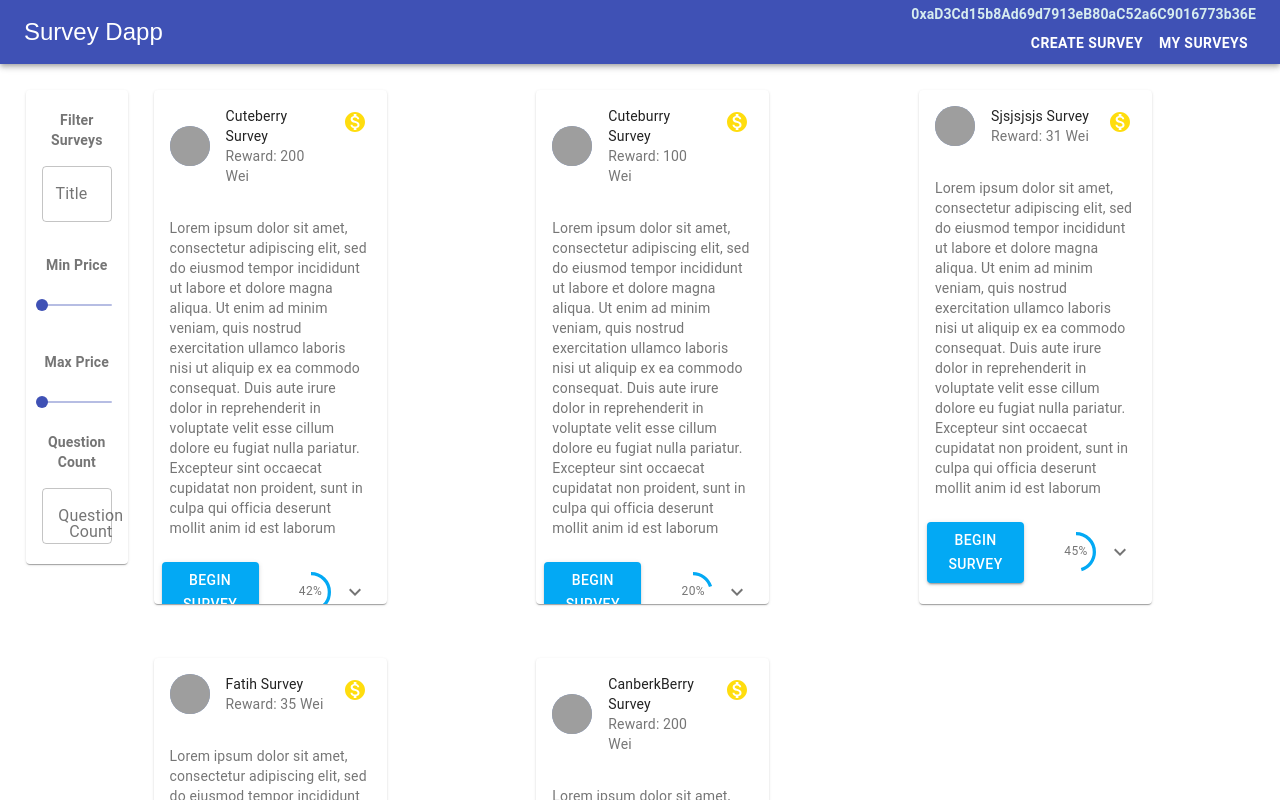
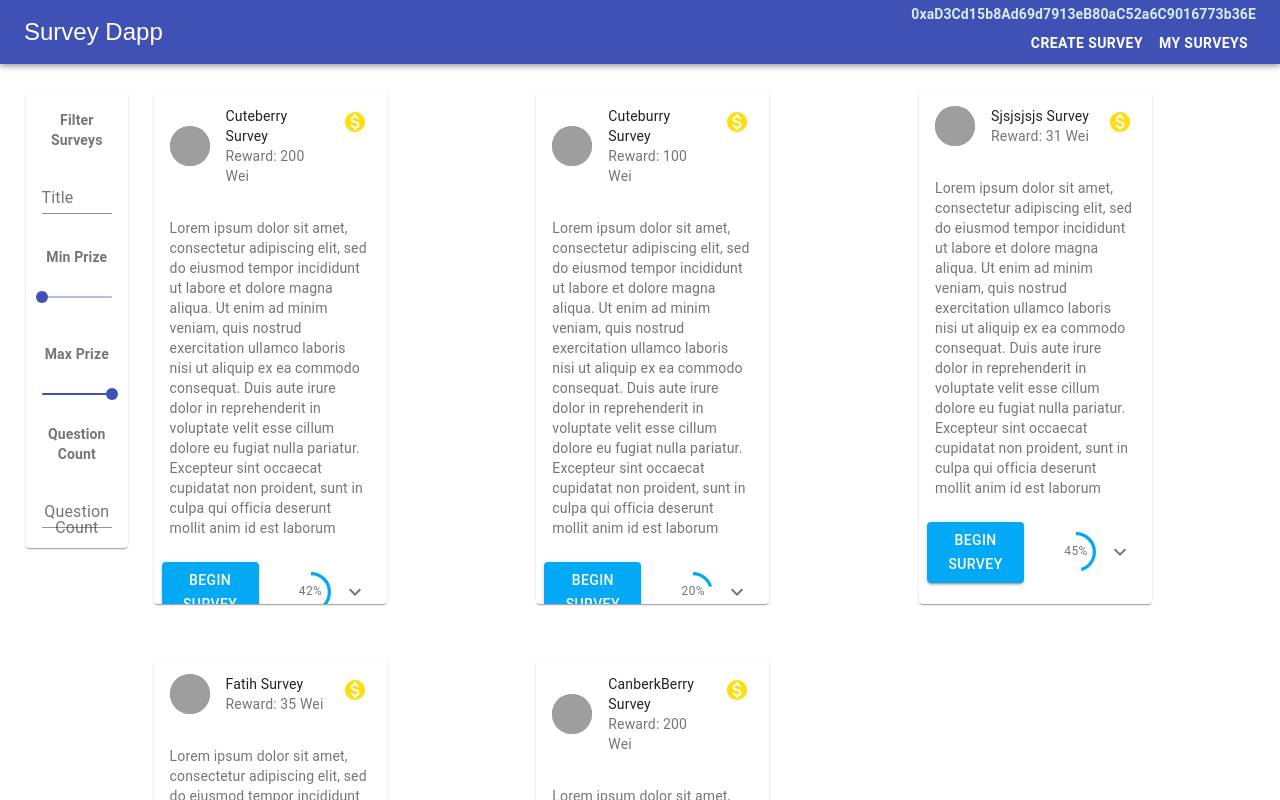
Before and after one commit to canberkkeles/survey_reward, a React (Create React App) app: page / in a window 1280 px wide. Shown: the top 800 px of the page. Built offline with nearby package versions, Linux system fonts and the light colour scheme; grey boxes are pictures that could not be loaded; a web font is replaced by a local one.

Commit message:
Filter functionality implemented

```diff
--- a/src/components/FilterSurveys.js
+++ /dev/null
@@ -1,34 +0,0 @@
-import React from "react";
-import "./FilterSurveys.css";
-import TextField from "@material-ui/core/TextField";
-import Slider from "@material-ui/core/Slider";
-
-const FilterSurveys = (props) => {
-  return (
-    <div className="surveys-filter">
-      &nbsp;
-      <p>Filter Surveys</p>
-      <div className="surveys-filter__control">
-        <TextField label="Title" variant="outlined" />
-        <hr></hr>
-        <p>Min Price</p>
-        <Slider
-          valueLabelDisplay="auto"
-          max={props.maxPrice}
-          defaultValue={0}
-        ></Slider>
-        <hr></hr>
-        <p>Max Price</p>
-        <Slider
-          valueLabelDisplay="auto"
-          defaultValue={props.maxPrice}
-          max={props.maxPrice}
-        ></Slider>
-      </div>
-      <p>Question Count</p>
-      <TextField label="Question Count" variant="outlined" />
-      &nbsp;
-    </div>
-  );
-};
-export default FilterSurveys;
--- a/src/components/Main.js
+++ b/src/components/Main.js
@@ -1,7 +1,6 @@
 import React, { useState } from "react";
 import Navbar from "./UI/Navbar";
-import SurveyCardItems from "./SurveyCardItems";
-import FilterSurveys from "./FilterSurveys";
+import Surveys from "./Surveys/Surveys";
 
 const DUMMY_SURVEYS = [
   {
@@ -60,8 +59,7 @@ const Main = () => {
   return (
     <div>
       <Navbar />
-      <FilterSurveys />
-      <SurveyCardItems surveys={surveys} />
+      <Surveys surveys={surveys} />
     </div>
   );
 };
--- a/src/components/FilterSurveys.css
+++ b/src/components/Surveys/FilterSurveys.css
@@ -1,6 +1,6 @@
 .surveys-filter {
   text-align: center;
-  margin: 2% 2%;
+  margin: 0% 2%;
   color: rgba(0, 0, 0, 0.54);
   padding: 0 1rem;
   max-width: 8%;
@@ -15,7 +15,7 @@
   font-weight: bold;
   line-height: 1.43;
   letter-spacing: 0.01071em;
-  position: fixed;
+  position: absolute;
 }
 .surveys-filter__control {
   display: flex;
--- /dev/null
+++ b/src/components/Surveys/FilterSurveys.js
@@ -0,0 +1,60 @@
+import React from "react";
+import "./FilterSurveys.css";
+import TextField from "@material-ui/core/TextField";
+import Slider from "@material-ui/core/Slider";
+
+const FilterSurveys = (props) => {
+  const maxPrize = props.maxPrize;
+  const maxQuestionCount = props.maxQuestionCount;
+  const titleChangeHandler = (event) => {
+    props.onTitleFilterChange(event.target.value);
+  };
+
+  const minPrizeChangeHandler = (event, value) => {
+    props.onMinPrizeFilterChange(value);
+  };
+
+  const maxPrizeChangeHandler = (event, value) => {
+    props.onMaxPrizeFilterChange(value);
+  };
+
+  const questionCountChangeHandler = (event) => {
+    if (event.target.value === "") {
+      props.onQuestionCountFilterChange(+maxQuestionCount);
+    } else props.onQuestionCountFilterChange(event.target.value);
+  };
+
+  return (
+    <div className="surveys-filter">
+      &nbsp;
+      <p>Filter Surveys</p>
+      <div className="surveys-filter__control">
+        <TextField label="Title" onChange={titleChangeHandler} />
+        <hr></hr>
+        <p>Min Prize</p>
+        <Slider
+          valueLabelDisplay="auto"
+          max={maxPrize}
+          defaultValue={0}
+          onChange={minPrizeChangeHandler}
+        ></Slider>
+        <hr></hr>
+        <p>Max Prize</p>
+        <Slider
+          valueLabelDisplay="auto"
+          defaultValue={maxPrize}
+          max={maxPrize}
+          onChange={maxPrizeChangeHandler}
+        ></Slider>
+      </div>
+      <p>Question Count</p>
+      <TextField
+        type="number"
+        label="Question Count"
+        onChange={questionCountChangeHandler}
+      />
+      &nbsp;
+    </div>
+  );
+};
+export default FilterSurveys;
--- a/src/components/SurveyCardItems.js
+++ b/src/components/Surveys/SurveyCardItems.js
@@ -1,5 +1,5 @@
 import React from "react";
-import SurveyCard from "./UI/SurveyCard";
+import SurveyCard from "../UI/SurveyCard";
 import { makeStyles } from "@material-ui/core/styles";
 
 const useStyles = makeStyles((theme) => ({
--- /dev/null
+++ b/src/components/Surveys/Surveys.js
@@ -0,0 +1,53 @@
+import React, { useState } from "react";
+import SurveyCardItems from "./SurveyCardItems";
+import FilterSurveys from "./FilterSurveys";
+
+const Surveys = (props) => {
+  const surveys = props.surveys;
+  const maxPrize = Math.max(...surveys.map((survey) => +survey.prize));
+  const maxQuestionCount = Math.max(
+    ...surveys.map((survey) => +survey.questionCount)
+  );
+
+  const [titleFilter, setTitleFilter] = useState("");
+  const [minPrizeFilter, setMinPrizeFilter] = useState(0);
+  const [maxPrizeFilter, setMaxPrizeFilter] = useState(maxPrize);
+  const [questionCountFilter, setQuestionCountFilter] = useState(
+    maxQuestionCount
+  );
+
+  const titleFilterChangeHandler = (filter) => {
+    setTitleFilter(filter);
+  };
+  const minPrizeFilterChangeHandler = (filter) => {
+    setMinPrizeFilter(filter);
+  };
+  const maxPrizeFilterChangeHandler = (filter) => {
+    setMaxPrizeFilter(filter);
+  };
+  const questionCountFilterChangeHandler = (filter) => {
+    setQuestionCountFilter(filter);
+  };
+  const filteredSurveys = surveys.filter((survey) => {
+    return (
+      survey.title.toUpperCase().indexOf(titleFilter.toUpperCase()) === 0 &&
+      (+survey.prize >= minPrizeFilter && +survey.prize <= maxPrizeFilter) &&
+      +survey.questionCount <= questionCountFilter
+    );
+  });
+
+  return (
+    <div>
+      <FilterSurveys
+        maxPrize={maxPrize}
+        maxQuestionCount={maxQuestionCount}
+        onTitleFilterChange={titleFilterChangeHandler}
+        onMinPrizeFilterChange={minPrizeFilterChangeHandler}
+        onMaxPrizeFilterChange={maxPrizeFilterChangeHandler}
+        onQuestionCountFilterChange={questionCountFilterChangeHandler}
+      />
+      <SurveyCardItems surveys={filteredSurveys} />
+    </div>
+  );
+};
+export default Surveys;
```
